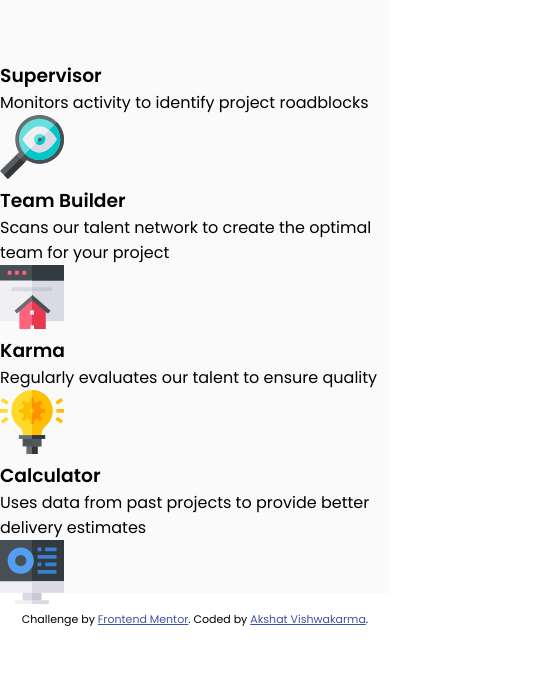
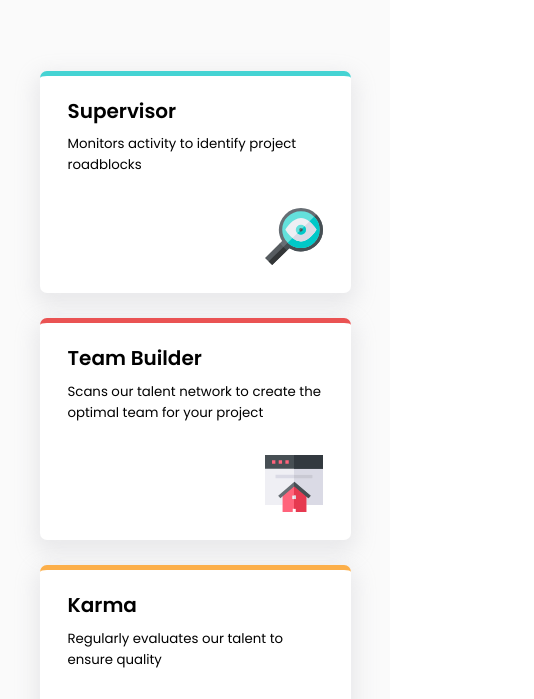
Before and after one commit to vishwa-akshat/four-card-fm, a plain HTML site: page index.html in a window 390 px wide. Shown: the part 251-950 px from the top of the page, 534 px wide, since content can reach past the window. Before the commit the page ends 879 px from the top, so only its background shows below. Drawn offline with Linux system fonts and the light colour scheme.

Commit message:
style: mobile view styles added

```diff
--- a/index.html
+++ b/index.html
@@ -29,7 +29,7 @@
     </div>
 
     <div class="cards-wrapper">
-      <div class="card">
+      <div class="card card-cyan-border">
         <h3 class="card-heading">Supervisor</h3>
         <p class="card-info">Monitors activity to identify project roadblocks</p>
         <div class="card-image-wrapper">
@@ -44,7 +44,7 @@
             <img src="./images/icon-team-builder.svg" alt="" class="card-image">
           </div>
         </div>
-        <div class="card">
+        <div class="card card-orange-border">
           <h3 class="card-heading">Karma</h3>
           <p class="card-info"> Regularly evaluates our talent to ensure quality</p>
           <div class="card-image-wrapper">
@@ -52,7 +52,7 @@
           </div>
         </div>
       </div>
-      <div class="card">
+      <div class="card card-blue-border">
         <h3 class="card-heading">Calculator</h3>
         <p class="card-info">Uses data from past projects to provide better delivery estimates</p>
         <div class="card-image-wrapper">
--- a/style.css
+++ b/style.css
@@ -8,7 +8,9 @@ body {
 }
 
 .container {
+  position: relative;
   background: hsl(0, 0%, 98%);
+  width: 100%;
   height: 100vh;
   padding-top: 4.8rem;
 }
@@ -41,11 +43,167 @@ body {
   line-height: 1.55rem;
 }
 
+.cards-wrapper {
+  display: flex;
+  justify-content: center;
+  align-items: center;
+  width: 73.52rem;
+  margin: 0 auto;
+}
+
+.card-wrapper-middle .card:last-child {
+  margin-top: 1.75rem;
+}
+
+.card {
+  margin: 0 auto;
+  background: #fff;
+  width: 22rem;
+  border-top: 5px solid hsl(0, 78%, 62%);
+  border-radius: 7px;
+  padding: 26px 33px 30px;
+  box-shadow: 0px 8px 21px 5px rgba(163, 165, 174, 0.2);
+}
+
+.card-blue-border {
+  border-color: hsl(212, 86%, 64%);
+}
+
+.card-cyan-border {
+  border-color: hsl(180, 62%, 55%);
+}
+
+.card-orange-border {
+  border-color: hsl(34, 97%, 64%);
+}
+
+.card-heading {
+  font-size: 1.25rem;
+}
+
+.card-info {
+  margin-top: 0.6rem;
+  font-size: 0.82rem;
+  line-height: 1.4rem;
+  padding-right: 0.625rem;
+}
+
+.card-image-wrapper {
+  margin-top: 2.5rem;
+  width: 100%;
+  display: flex;
+  justify-content: flex-end;
+}
+
+.card-image {
+  max-width: 4rem;
+}
+
 .attribution {
-  font-size: 11px;
+  position: absolute;
+  font-size: 0.687rem;
   text-align: center;
+  bottom: 1rem;
+  width: 100%;
 }
 
 .attribution a {
   color: hsl(228, 45%, 44%);
 }
+
+
+@media (min-width: 1440px) {
+  body {
+    background: hsl(0, 0%, 98%);
+  }
+
+  .container {
+    max-width: 1440px;
+    margin: 0 auto;
+  }
+}
+
+@media (max-width: 1024px) {
+  html {
+    font-size: 13px;
+  }
+}
+
+@media (max-width: 768px) {
+  html {
+    font-size: 10px;
+  }
+}
+
+@media (max-width: 425px) {
+  html {
+    font-size: 10px;
+  }
+
+  .container {
+    height: auto;
+    padding-top: 8.35rem;
+  }
+
+  .header {
+    width: 31rem;
+    margin-bottom: 7.44rem;
+  }
+
+  .heading {
+    font-weight: 200;
+    color: hsl(234, 12%, 34%);
+    font-size: 2.45rem;
+  }
+
+  .heading-dark {
+    margin-block-start: 0rem;
+    font-size: 2.45rem;
+  }
+
+  .header-info {
+    margin-top: 1.2rem;
+    font-size: 1.515rem;
+    line-height: 2.59rem;
+  }
+
+  .cards-wrapper {
+    flex-direction: column;
+    width: 90%;
+    margin: 0 auto;
+    padding-bottom: 5rem;
+  }
+
+  .card-wrapper-middle .card:last-child {
+    margin-top: 0rem;
+  }
+
+  .card {
+    margin: 0 auto 2.495rem;
+    width: 31.1rem;
+    padding: 20px 28px 28px;
+  }
+
+  .card-heading {
+    font-size: 2rem;
+  }
+
+  .card-info {
+    margin-top: 0.75rem;
+    font-size: 1.33rem;
+    line-height: 2.1rem;
+    padding-right: 0;
+  }
+
+  .card-image-wrapper {
+    margin-top: 3.246rem;
+  }
+
+  .card-image {
+    max-width: 5.75rem;
+  }
+
+  .attribution {
+    font-size: 1rem;
+  }
+}
```
